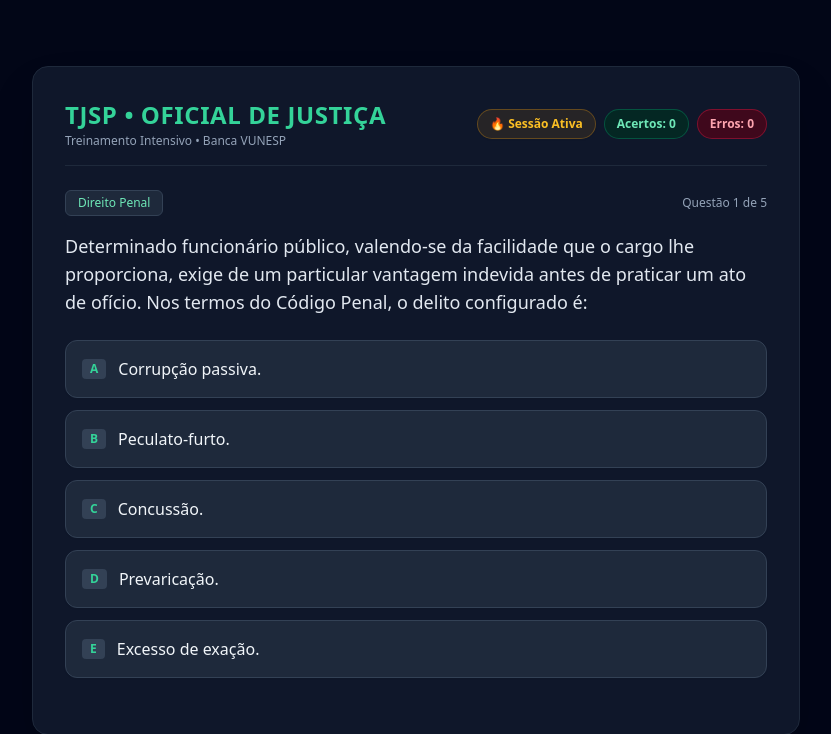
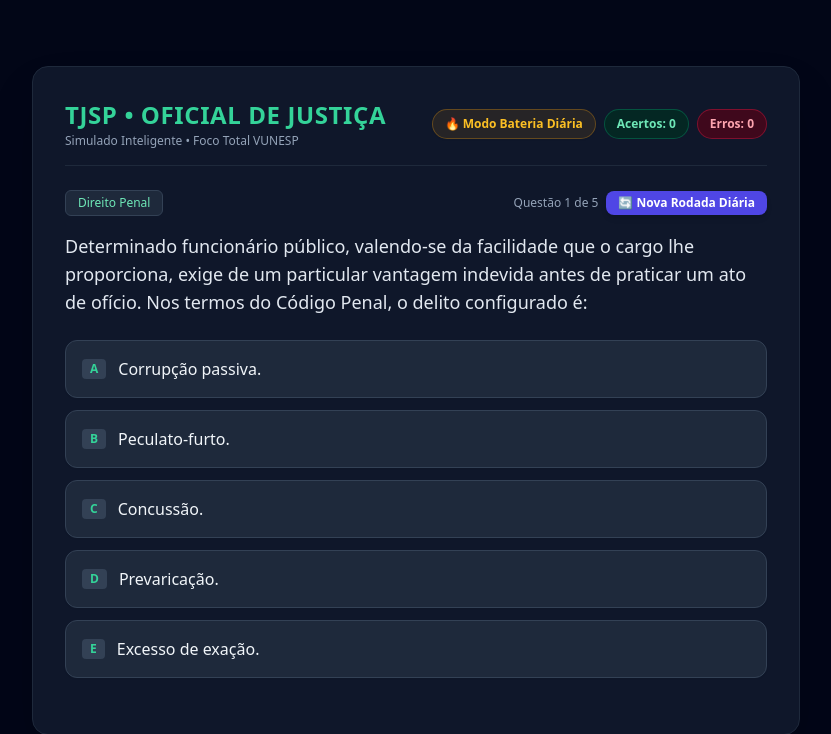
Before and after one commit to rodrigoscfernandes94-max/preptjsp, a Flask app: page / in a window 1280 px wide. Shown: the top 734 px of the page, without its empty margins (224-1055 px from the left). Run offline with Flask 3, Linux system fonts and the light colour scheme; some libraries are stand-ins or nearby versions.

Commit message:
Update index.html

```diff
--- a/templates/index.html
+++ b/templates/index.html
@@ -13,12 +13,12 @@
         <header class="mb-6 border-b border-slate-800 pb-4 flex flex-col sm:flex-row justify-between items-center gap-4">
             <div>
                 <h1 class="text-2xl font-black text-emerald-400 tracking-wide">TJSP • OFICIAL DE JUSTIÇA</h1>
-                <p class="text-xs text-slate-400 mt-0.5">Treinamento Intensivo • Banca VUNESP</p>
+                <p class="text-xs text-slate-400 mt-0.5">Simulado Inteligente • Foco Total VUNESP</p>
             </div>
 
             <div class="flex flex-wrap items-center gap-2">
                 <div class="flex items-center gap-1.5 bg-amber-500/10 border border-amber-500/30 px-3 py-1.5 rounded-full text-amber-400 text-xs font-bold shadow-sm">
-                    🔥 Sessão Ativa
+                    🔥 Modo Bateria Diária
                 </div>
                 <div class="bg-emerald-950/80 border border-emerald-600/40 px-3 py-1.5 rounded-full text-emerald-300 text-xs font-semibold">
                     Acertos: <strong id="placar-acertos">0</strong>
@@ -31,12 +31,17 @@
 
         <div class="flex justify-between items-center mb-4 text-xs font-medium text-slate-400">
             <span id="materia-tag" class="bg-slate-800 px-3 py-1 rounded-md text-emerald-300 border border-slate-700">Carregando...</span>
-            <span id="progresso-contador">Questão 0/0</span>
+            <div class="flex gap-2 items-center">
+                <span id="progresso-contador">Questão 0/0</span>
+                <button onclick="carregarNovaRodada()" class="bg-indigo-600 hover:bg-indigo-500 text-white px-3 py-1 rounded-lg text-xs font-bold transition-all shadow-md cursor-pointer flex items-center gap-1">
+                    🔄 Nova Rodada Diária
+                </button>
+            </div>
         </div>
 
         <main id="app-container">
             <div id="loading" class="text-center py-12">
-                <p class="text-lg animate-pulse text-slate-400">Carregando caderno de questões na nuvem...</p>
+                <p class="text-lg animate-pulse text-slate-400">Carregando questões do edital na nuvem...</p>
             </div>
 
             <div id="quiz-box" class="hidden">
@@ -59,10 +64,18 @@
         let totalErros = 0;
 
         window.onload = function() {
-            initApp();
+            carregarNovaRodada();
         };
 
-        async function initApp() {
+        async function carregarNovaRodada() {
+            document.getElementById('loading').classList.remove('hidden');
+            document.getElementById('quiz-box').classList.add('hidden');
+            totalAcertos = 0;
+            totalErros = 0;
+            indiceAtual = 0;
+            document.getElementById('placar-acertos').innerText = 0;
+            document.getElementById('placar-erros').innerText = 0;
+
             try {
                 const response = await fetch('/api/questoes');
                 if (!response.ok) throw new Error("Erro ao conectar com o servidor");
@@ -136,9 +149,9 @@
             } else {
                 document.getElementById('quiz-box').innerHTML = `
                     <div class="text-center py-10">
-                        <h2 class="text-2xl font-bold text-emerald-400 mb-2">Simulado Concluído! 🎉</h2>
-                        <p class="text-slate-300 mb-6">Você concluiu esta bateria de questões com foco na VUNESP.</p>
-                        <button onclick="location.reload()" class="bg-emerald-600 hover:bg-emerald-500 text-white font-bold px-8 py-3.5 rounded-xl transition-all shadow-lg cursor-pointer">Reiniciar Sessão</button>
+                        <h2 class="text-2xl font-bold text-emerald-400 mb-2">Rodada Diária Concluída! 🎉</h2>
+                        <p class="text-slate-300 mb-6">Você completou o treinamento de hoje. Clique abaixo para iniciar uma nova rodada com questões reorganizadas.</p>
+                        <button onclick="carregarNovaRodada()" class="bg-emerald-600 hover:bg-emerald-500 text-white font-bold px-8 py-3.5 rounded-xl transition-all shadow-lg cursor-pointer">Iniciar Nova Rodada</button>
                     </div>
                 `;
             }
```
